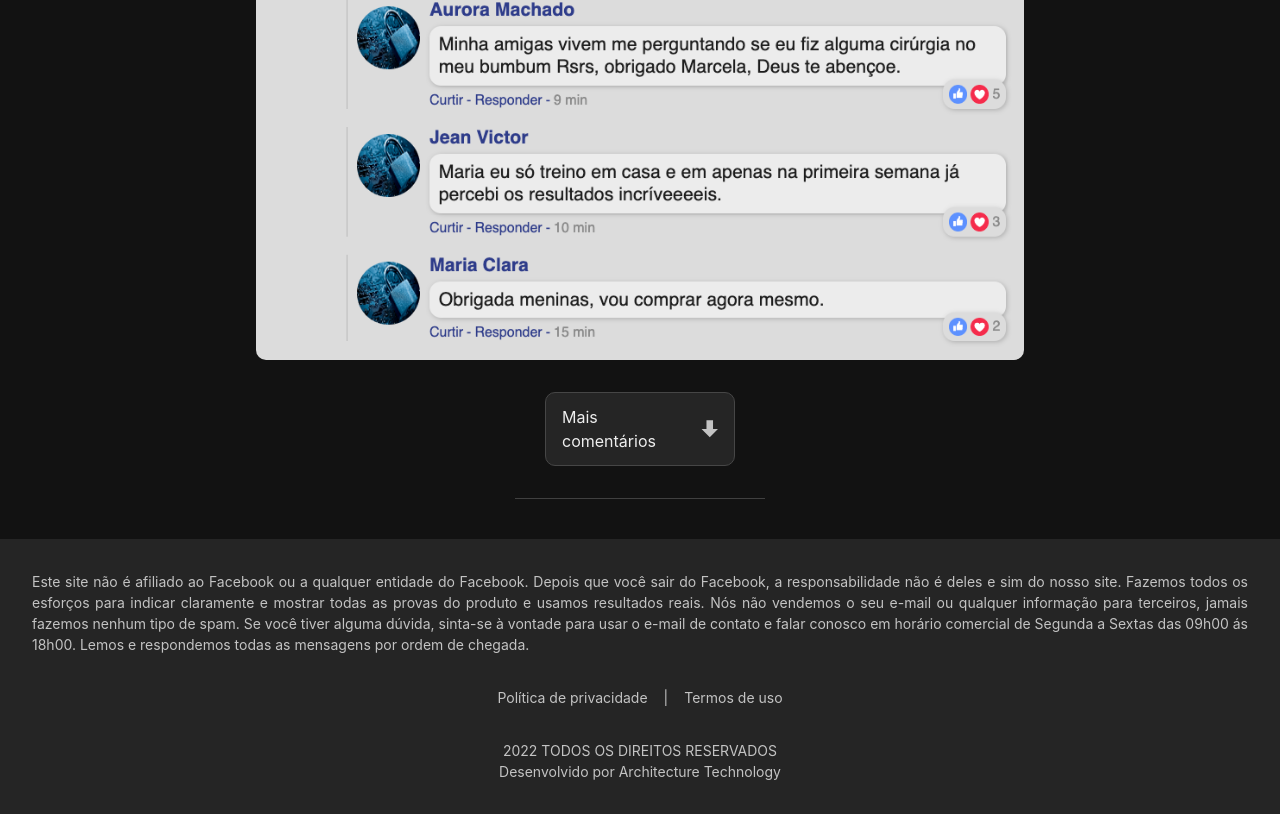
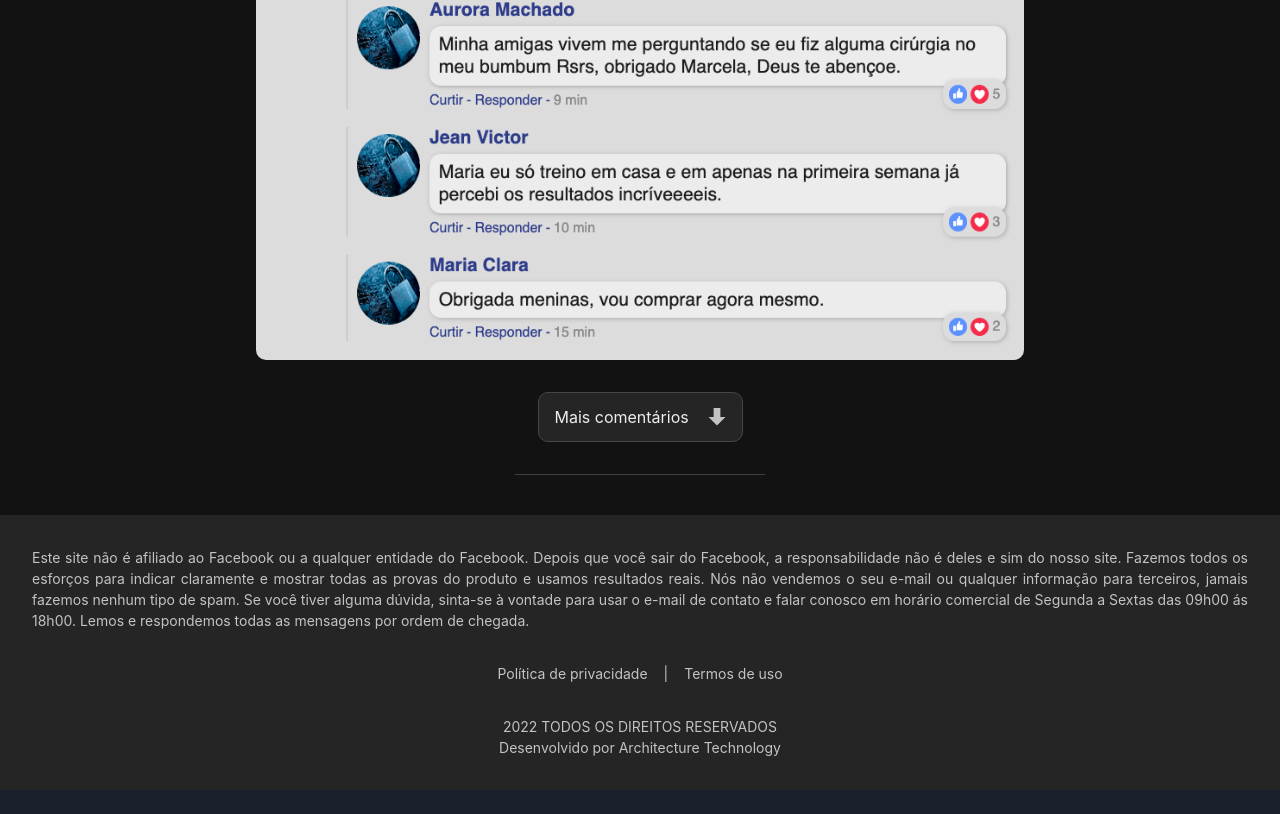
Before and after one commit to JeanVictorMachado/life-max, a React (Vite) app: page /famous-method in a window 1280 px wide. Shown: the part 1865-2679 px from the top of the page. After the commit the page ends 2655 px from the top, so only its background shows below. Built offline with nearby package versions, Linux system fonts and the light colour scheme.

Commit message:
fix: correcting testimonies styles

```diff
--- a/src/components/Testimonies/styles.ts
+++ b/src/components/Testimonies/styles.ts
@@ -46,7 +46,7 @@ export const Divider = chakra(Text, {
 
 export const MoreButtonBox = chakra(Flex, {
   baseStyle: {
-    width: '190px',
+    width: '205px',
     margin: 'auto',
     marginTop: 8,
     marginBottom: 8,
```
